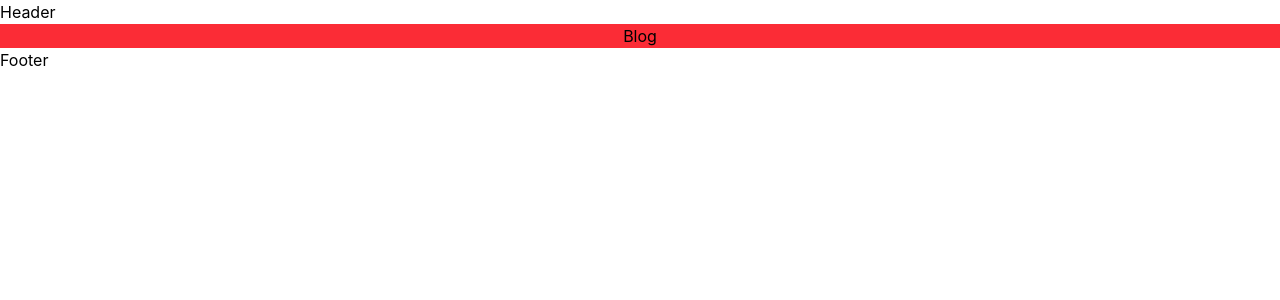
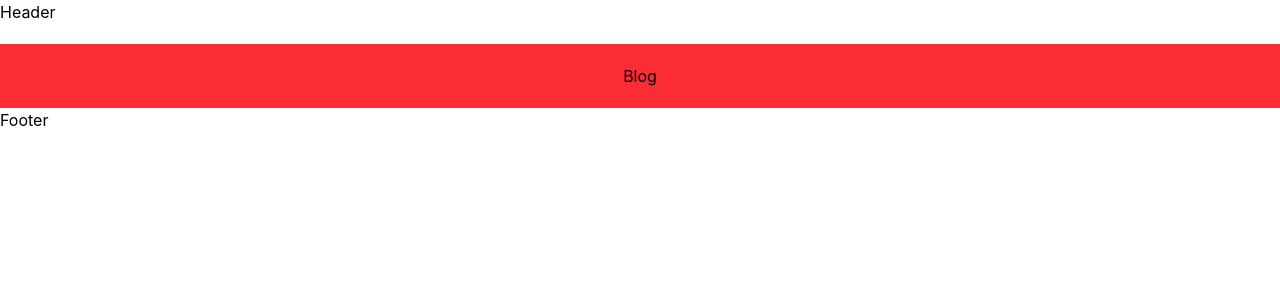
Before and after one commit to AlisherAbsaitov/GW-36Createx, a React (Vite) app: page /blog in a window 1280 px wide. Shown: the top 300 px of the page. Built offline with nearby package versions, Linux system fonts and the light colour scheme.

Commit message:
add styles2 in Blog

```diff
--- a/src/pages/Blog.jsx
+++ b/src/pages/Blog.jsx
@@ -2,6 +2,6 @@ import React from 'react'
 // Abdurahman
 export default function Blog() {
   return (
-    <div className='bg-red-500 text-center'>Blog</div>
+    <div className='bg-red-500 text-center p-5 mt-5'>Blog</div>
   )
 }
```
Also changed, not shown: 1 other file (tests, documents, lock files or other folders).
